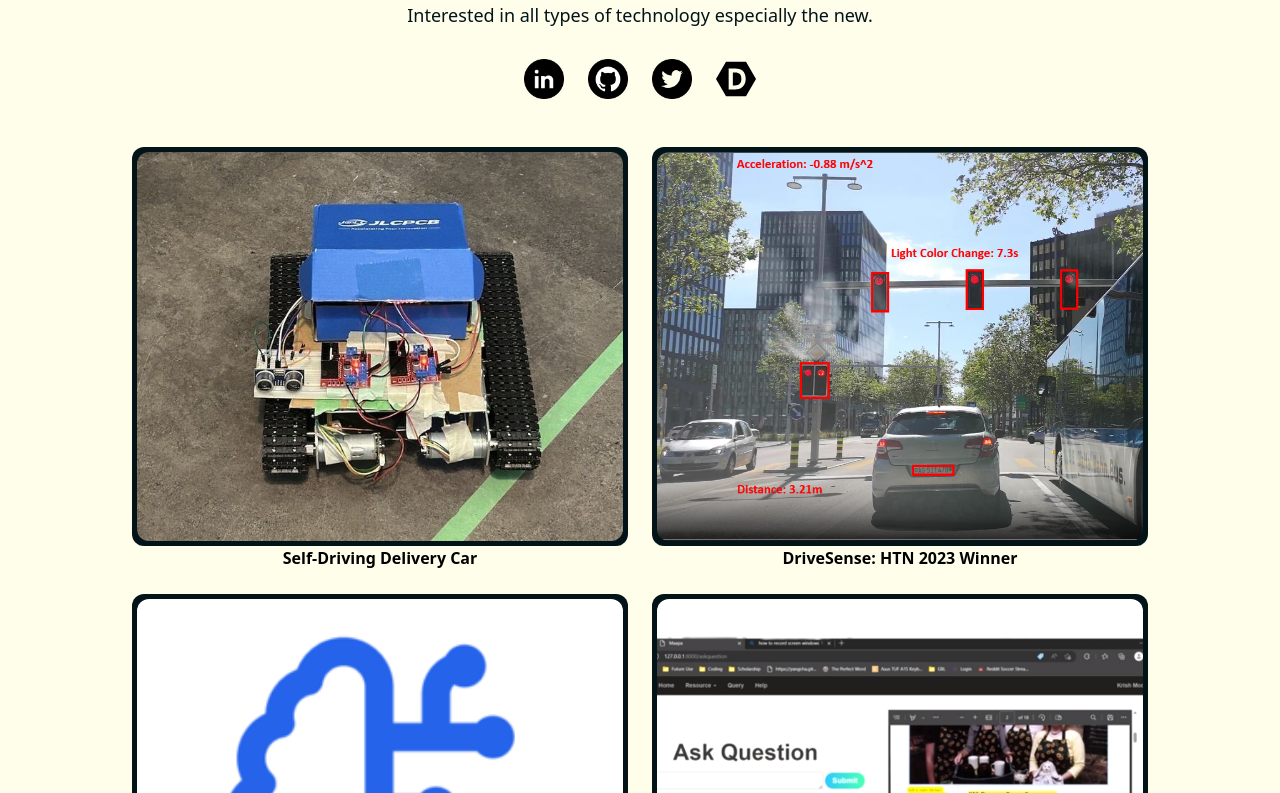
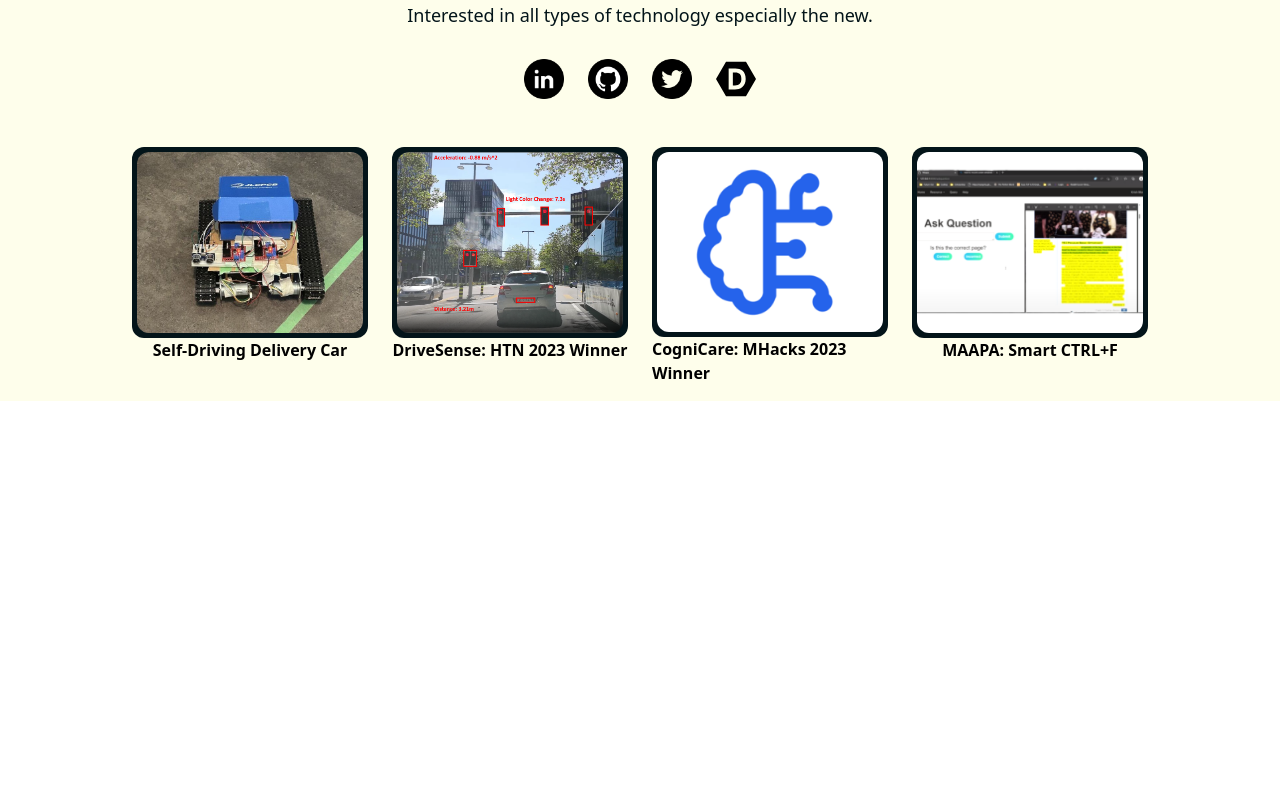
Before and after one commit to KrishM123/KrishM123.github.io, a Next.js app: page / in a window 1280 px wide. Shown: the part 567-1360 px from the top of the page. After the commit the page ends 1000 px from the top, so only its background shows below. Built offline with nearby package versions, Linux system fonts and the light colour scheme.

Commit message:
prettier

```diff
--- a/app/page.js
+++ b/app/page.js
@@ -35,7 +35,7 @@ export default function Home() {
           <SocialIcon image={"/images/Twitter.png"} link={"https://twitter.com/therealkmodi"} />
           <SocialIcon image={"/images/Devpost.svg"} link={"https://devpost.com/kahnscatterkrish"} />
         </div>
-        <div className={"py-4 px-[20px] sm:px-[100px] max-w grid gap-6 grid-cols-1 sm:grid-cols-2 m-8"}>
+        <div className={"py-4 px-[20px] sm:px-[100px] max-w grid gap-6 grid-cols-1 sm:grid-cols-4 m-8"}>
             <ProjectBox image={"/images/Car.jpeg"} link={"https://github.com/rajansagarwal/self-driving-tank"} title={"Self-Driving Delivery Car"}/>
             <ProjectBox image={"/images/Drivesense.png"} link={"https://devpost.com/software/drive-sense"} title={"DriveSense: HTN 2023 Winner"}/>
             <ProjectBox image={"/images/Cognicare.png"} link={"https://github.com/ishaan1013/cognicare"} title={"CogniCare: MHacks 2023 Winner"}/>
```
